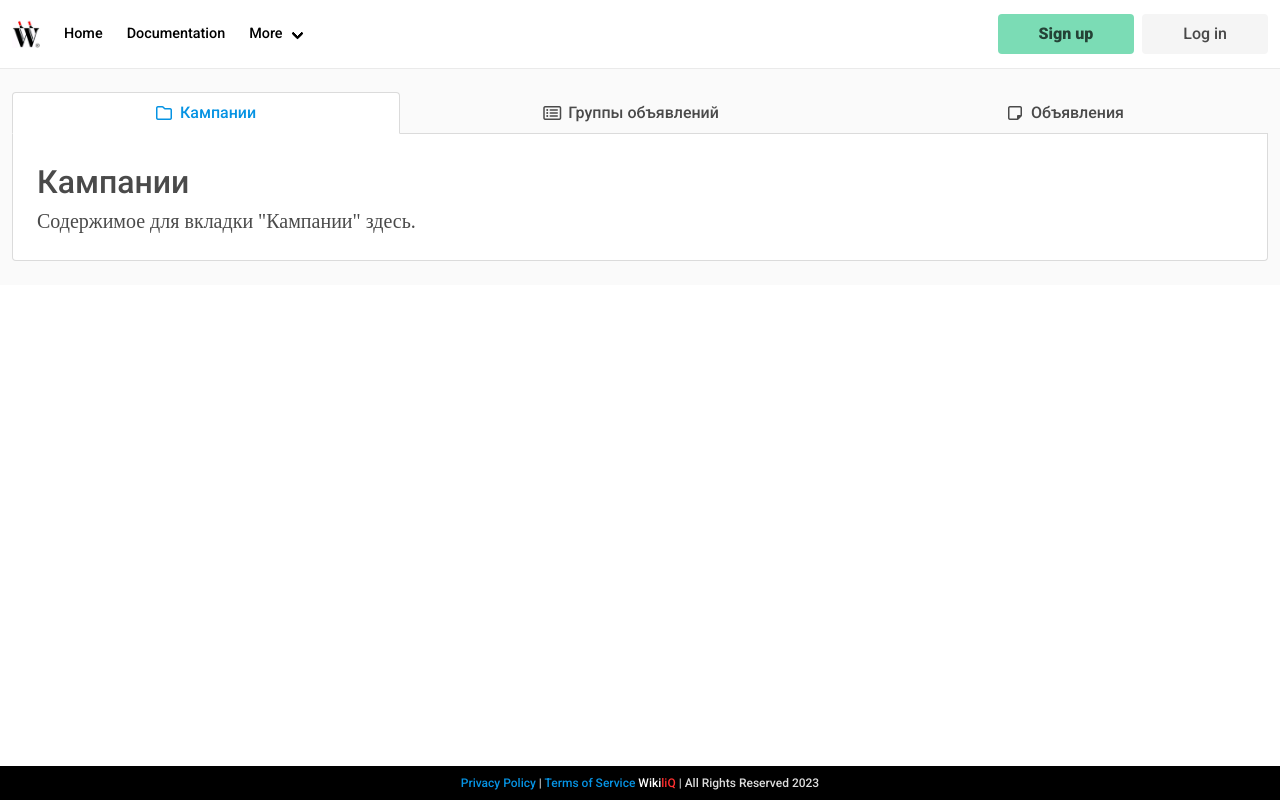
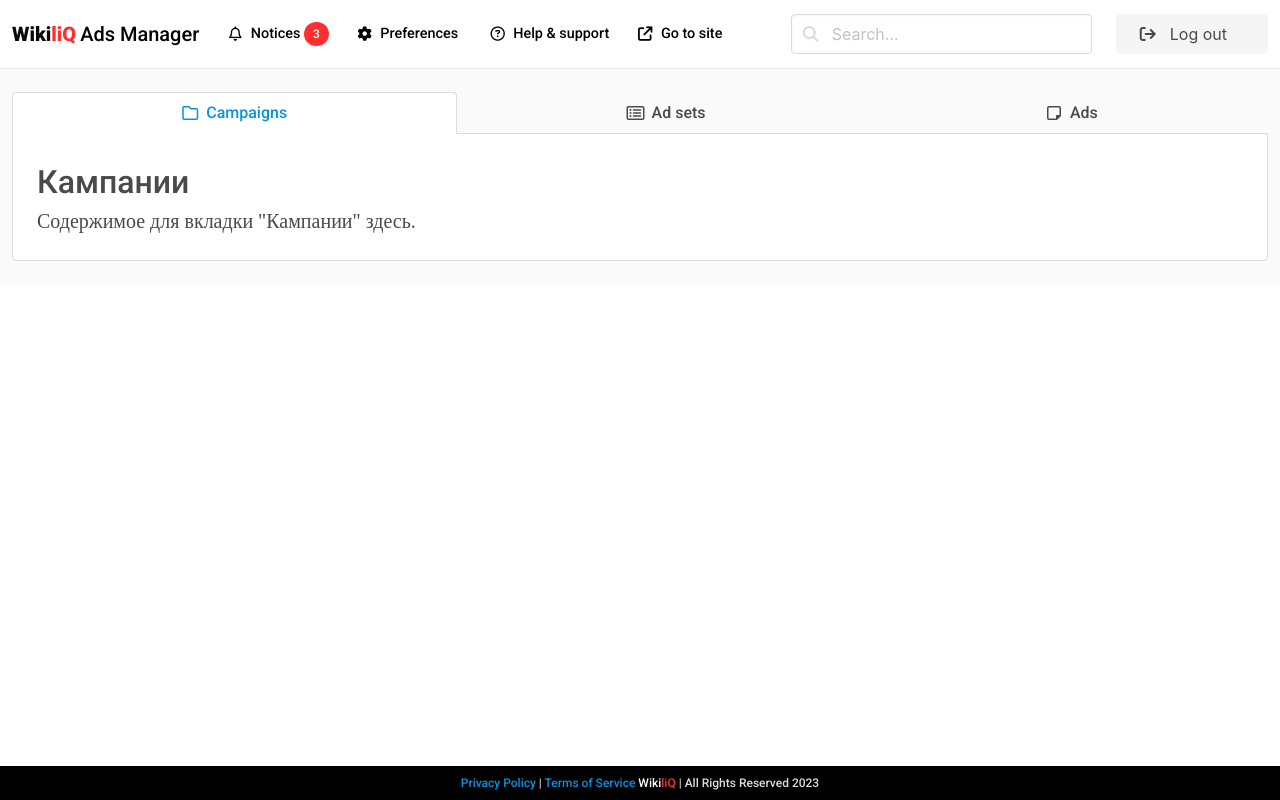
Before and after one commit to VladimirPopkovDeveloper/wikiliq-adsmanager, a website: page index.html in a window 1280 px wide. Drawn offline with Linux system fonts and the light colour scheme.

Commit message:
Top navbar

```diff
--- a/index.html
+++ b/index.html
@@ -46,7 +46,11 @@
     >
       <div class="navbar-brand">
         <a class="navbar-item" href="/">
-          <img src="images/logo.jpg" width="28" height="28" />
+          <span class="has-text-weight-semibold is-size-5">
+            <span class="has-text-black">Wiki</span
+            ><span class="has-text-danger">liQ</span></span
+          >&nbsp;
+          <span class="is-size-5">Ads Manager</span>
         </a>
 
         <a
@@ -64,31 +68,78 @@
 
       <div id="top-navbar-menu" class="navbar-menu">
         <div class="navbar-start">
-          <a class="navbar-item underlined"> Home </a>
-
-          <a class="navbar-item underlined"> Documentation </a>
-
-          <div class="navbar-item underlined has-dropdown is-hoverable">
-            <a class="navbar-link"> More </a>
-
+          <div class="navbar-item has-dropdown is-hoverable">
+            <a class="navbar-item underlined"
+              ><span class="icon-text"
+                ><span class="icon"><i class="fa-regular fa-bell"></i></span
+                ><span>Notices</span>&nbsp;</span
+              ><span class="tag is-danger is-rounded">3</span>
+            </a>
             <div class="navbar-dropdown">
-              <a class="navbar-item"> About </a>
-              <a class="navbar-item"> Jobs </a>
-              <a class="navbar-item"> Contact </a>
+              <a class="navbar-item">1. Change your password </a>
+              <a class="navbar-item">2. Add payment method </a>
+              <a class="navbar-item">3. Confirm e-mail </a>
               <hr class="navbar-divider" />
-              <a class="navbar-item"> Report an issue </a>
+              <a class="navbar-item">Read all notices</a>
             </div>
           </div>
+
+          <div class="navbar-item has-dropdown is-hoverable">
+            <a class="navbar-item underlined"
+              ><span class="icon-text"
+                ><span class="icon"><i class="fa-solid fa-gear"></i></span
+                ><span>Preferences</span>&nbsp;</span
+              >
+            </a>
+            <div class="navbar-dropdown">
+              <a class="navbar-item">Account settings</a>
+              <a class="navbar-item">Payment methods</a>
+            </div>
+          </div>
+
+          <div class="navbar-item has-dropdown is-hoverable">
+            <a class="navbar-item underlined"
+              ><span class="icon-text"
+                ><span class="icon"
+                  ><i class="fa-regular fa-circle-question"></i></span
+                ><span>Help & support</span></span
+              >
+            </a>
+            <div class="navbar-dropdown">
+              <a class="navbar-item">Documentation</a>
+              <a class="navbar-item">FAQ</a>
+              <a class="navbar-item">Get support</a>
+              <hr class="navbar-divider" />
+              <a class="navbar-item">Terms & conditions</a>
+            </div>
+          </div>
+
+          <a class="navbar-item underlined"
+            ><span class="icon-text"
+              ><span class="icon"
+                ><i class="fa-solid fa-arrow-up-right-from-square"></i></span
+              ><span>Go to site</span></span
+            >
+          </a>
         </div>
 
         <div class="navbar-end">
           <div class="navbar-item">
-            <div class="buttons">
-              <a class="button is-primary">
-                <strong>Sign up</strong>
-              </a>
-              <a class="button is-light"> Log in </a>
+            <div class="field">
+              <p class="control has-icons-left">
+                <input class="input" type="password" placeholder="Search..." />
+                <span class="icon is-small is-left">
+                  <i class="fa-solid fa-magnifying-glass"></i>
+                </span>
+              </p>
             </div>
+          </div>
+          <div class="navbar-item">
+            <button class="button is-light">
+              <span class="icon is-small"
+                ><i class="fa-solid fa-arrow-right-from-bracket"></i></span
+              ><span>Log out</span>
+            </button>
           </div>
         </div>
       </div>
@@ -101,7 +152,7 @@
               <span class="icon is-small"
                 ><i class="fa-regular fa-folder"></i
               ></span>
-              <span>Кампании</span>
+              <span>Campaigns</span>
             </a>
           </li>
           <li>
@@ -109,7 +160,7 @@
               <span class="icon is-small"
                 ><i class="fa-regular fa-rectangle-list"></i
               ></span>
-              <span>Группы объявлений</span>
+              <span>Ad sets</span>
             </a>
           </li>
           <li>
@@ -117,7 +168,7 @@
               <span class="icon is-small"
                 ><i class="fa-regular fa-note-sticky"></i
               ></span>
-              <span>Объявления</span>
+              <span>Ads</span>
             </a>
           </li>
         </ul>
--- a/sass/styles.sass
+++ b/sass/styles.sass
@@ -1,4 +1,4 @@
-// Custom style SASS | Vladimir Popkov Studio ©2023 | https://vk.com/vladimir_popkov | For WikiLiq Ads Manager | feat. Alexander & Vlad | Based on Bulma CSS Framework
+// Custom style SASS | Vladimir Popkov Studio ©2023 | https://vk.com/vladimir_popkov | For WikiLiq Ads Manager | feat. Alexander & Vlad
 @charset "utf-8"
 // Base Colors
 $liq-red: #ff2f2f
```
